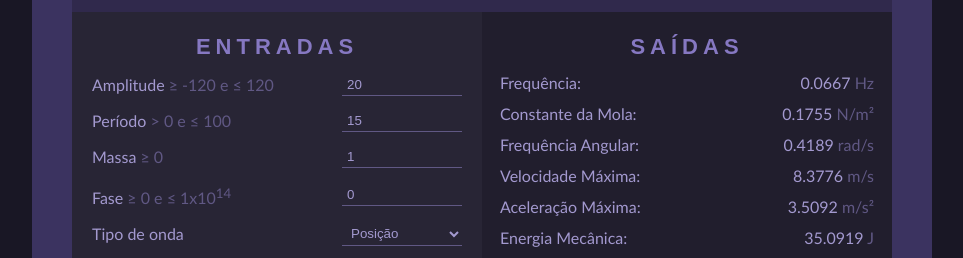
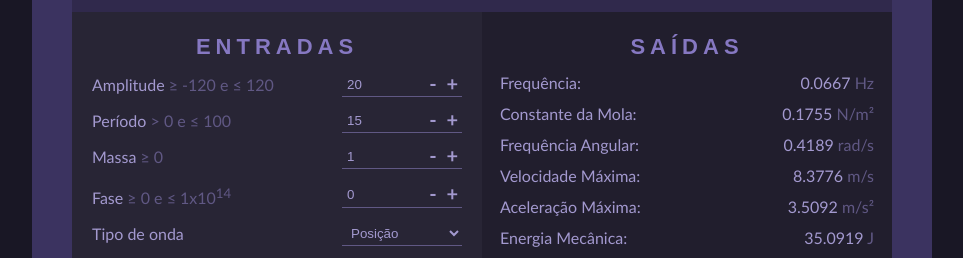
Before and after one commit to EdeiltonSO/MHS, a React (Create React App) app: page / in a window 1280 px wide. Shown: the part 158-416 px from the top of the page, without its empty margins (158-1121 px from the left). Built offline with nearby package versions, Linux system fonts and the light colour scheme.

Commit message:
novos botões nos inputs

```diff
--- a/src/App.js
+++ b/src/App.js
@@ -1,6 +1,7 @@
 import React, { Component, Fragment } from "react";
 import Header from "../src/components/Header";
 import Canvas from "../src/components/Canvas";
+import InputNumber from "../src/components/InputNumber";
 import {
   Viewport,
   Wrapper,
@@ -18,6 +19,81 @@ class App extends Component {
     massa: 1,
     fase: 0,
     waveType: "posicao"
+  };
+
+  // AMPLITUDE ######################################
+  oneLessClickAmplitude = min => {
+    const atual = this.state.amplitude;
+    const novo = atual - 1;
+    novo >= min &&
+      this.setState({
+        amplitude: novo
+      });
+  };
+
+  oneMoreClickAmplitude = max => {
+    const atual = this.state.amplitude;
+    const novo = atual - -1;
+    novo <= max &&
+      this.setState({
+        amplitude: novo
+      });
+  };
+
+  // PERÍODO ######################################
+  oneLessClickPeriodo = min => {
+    const atual = this.state.periodo;
+    const novo = atual - 1;
+    novo >= min &&
+      this.setState({
+        periodo: novo
+      });
+  };
+
+  oneMoreClickPeriodo = max => {
+    const atual = this.state.periodo;
+    const novo = atual - -1;
+    novo <= max &&
+      this.setState({
+        periodo: novo
+      });
+  };
+
+  // MASSA ######################################
+  oneLessClickMassa = min => {
+    const atual = this.state.massa;
+    const novo = atual - 1;
+    novo >= min &&
+      this.setState({
+        massa: novo
+      });
+  };
+
+  oneMoreClickMassa = () => {
+    const atual = this.state.massa;
+    const novo = atual - -1;
+    this.setState({
+      massa: novo
+    });
+  };
+
+  // FASE ######################################
+  oneLessClickFase = min => {
+    const atual = this.state.fase;
+    const novo = atual - 1;
+    novo >= min &&
+      this.setState({
+        fase: novo
+      });
+  };
+
+  oneMoreClickFase = max => {
+    const atual = this.state.fase;
+    const novo = atual - -1;
+    novo <= max &&
+      this.setState({
+        fase: novo
+      });
   };
 
   render() {
@@ -43,7 +119,7 @@ class App extends Component {
                     <p>
                       Amplitude <span>≥ -120 e ≤ 120</span>
                     </p>
-                    <input
+                    <InputNumber
                       id="amplitude"
                       type="number"
                       min="-120"
@@ -55,13 +131,15 @@ class App extends Component {
                           amplitude: e.target.value
                         })
                       }
+                      oneLessClick={this.oneLessClickAmplitude}
+                      oneMoreClick={this.oneMoreClickAmplitude}
                     />
                   </div>
                   <div className="field">
                     <p>
                       Período <span>> 0 e ≤ 100</span>
                     </p>
-                    <input
+                    <InputNumber
                       id="periodo"
                       type="number"
                       min="0.001"
@@ -73,13 +151,15 @@ class App extends Component {
                           periodo: e.target.value
                         })
                       }
+                      oneLessClick={this.oneLessClickPeriodo}
+                      oneMoreClick={this.oneMoreClickPeriodo}
                     />
                   </div>
                   <div className="field">
                     <p>
                       Massa <span>≥ 0</span>
                     </p>
-                    <input
+                    <InputNumber
                       id="massa"
                       type="number"
                       min="0"
@@ -90,6 +170,8 @@ class App extends Component {
                           massa: e.target.value
                         })
                       }
+                      oneLessClick={this.oneLessClickMassa}
+                      oneMoreClick={this.oneMoreClickMassa}
                     />
                   </div>
                   <div className="field">
@@ -99,7 +181,7 @@ class App extends Component {
                         ≥ 0 e ≤ 1x10<sup>14</sup>
                       </span>
                     </p>
-                    <input
+                    <InputNumber
                       id="fase"
                       type="number"
                       min="0"
@@ -111,6 +193,8 @@ class App extends Component {
                           fase: e.target.value
                         })
                       }
+                      oneLessClick={this.oneLessClickFase}
+                      oneMoreClick={this.oneMoreClickFase}
                     />
                   </div>
                   <div className="field">
--- /dev/null
+++ b/src/components/InputNumber/index.js
@@ -0,0 +1,35 @@
+import React from "react";
+
+import { Container } from "./styles";
+
+const InputNumber = ({
+  id,
+  type,
+  min,
+  max,
+  placeholder,
+  value,
+  onChange,
+  oneLessClick,
+  oneMoreClick
+}) => (
+  <Container>
+    <input
+      id={id}
+      type={type}
+      min={min}
+      max={max}
+      placeholder={placeholder}
+      value={value}
+      onChange={onChange}
+    />
+    <button onClick={() => oneLessClick(min)} className="qtdButton">
+      -
+    </button>
+    <button onClick={() => oneMoreClick(max)} className="qtdButton">
+      +
+    </button>
+  </Container>
+);
+
+export default InputNumber;
--- /dev/null
+++ b/src/components/InputNumber/styles.js
@@ -0,0 +1,39 @@
+import styled from "styled-components";
+
+export const Container = styled.div`
+  border-bottom: 1px solid rgb(96, 88, 132);
+  color: rgb(163, 153, 207);
+  width: 120px;
+  height: 25px;
+  /* border: 1px solid #ff0000; */
+  display: flex;
+  flex-direction: row;
+  justify-content: flex-end;
+
+  input {
+    width: 100%;
+    color: rgb(163, 153, 207);
+    border: none;
+    background: none;
+    padding: 5px;
+  }
+
+  input[type="number"]::-webkit-inner-spin-button,
+  input[type="number"]::-webkit-outer-spin-button {
+    -webkit-appearance: none;
+    margin: 0;
+  }
+
+  button {
+    width: 30px;
+    height: 25px;
+    margin-top: -2px;
+    background: none;
+    color: rgb(163, 153, 207);
+    border: none;
+    font-weight: bolder;
+    font-size: 20px;
+  }
+`;
+
+export const Input = styled.input``;
--- a/src/styles/components.js
+++ b/src/styles/components.js
@@ -83,11 +83,8 @@ export const ContainerInputs = styled.div`
       }
     }
 
-    p.sup {
-    }
-
+/*
     input {
-      /* border-radius: 5px; */
       padding: 3px 5px;
       border: none;
       border-bottom: 1px solid rgb(96, 88, 132);
@@ -105,9 +102,10 @@ export const ContainerInputs = styled.div`
           border: 1.5px solid #f95e5a;
         `}
     }
+    */
 
     select {
-      height: fit-content;
+      height: 25px;
       background: rgb(40, 37, 53);
       color: rgb(163, 153, 207);
       border: none;
@@ -118,15 +116,6 @@ export const ContainerInputs = styled.div`
       &:hover {
         background: rgb(25, 23, 37);
       }
-
-      option {
-      }
     }
   }
-
-  /* Solução provisória para deixar as divs de input e output com mesma altura */
-  /*div#lastField {
-    border: 1px solid #f00;
-    margin-bottom: 35px;
-  }*/
 `;
```
Also changed, not shown: 1 other file (tests, documents, lock files or other folders).
